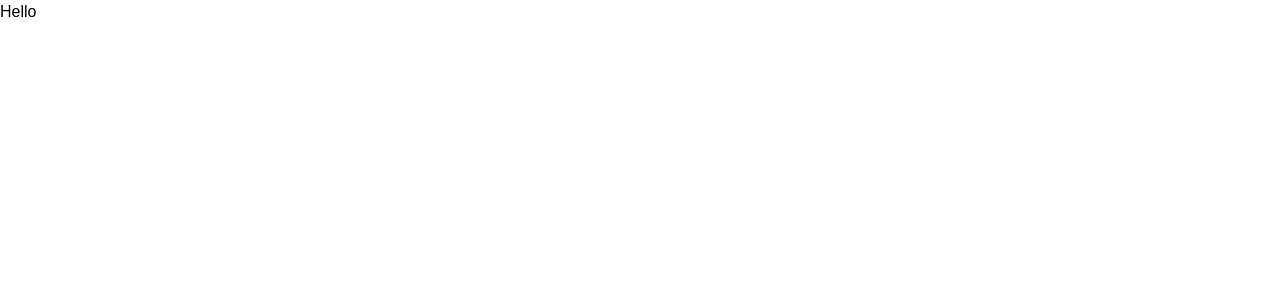
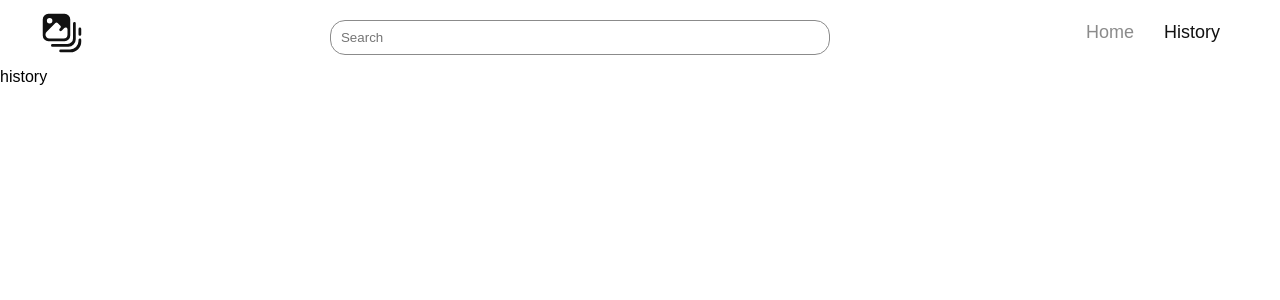
Before and after one commit to giorgileladze/photo-gallery, a React (Vite) app: page /history in a window 1280 px wide. Shown: the top 300 px of the page. Built offline with nearby package versions, Linux system fonts and the light colour scheme.

Commit message:
add routing and create basic components

```diff
--- a/src/App.tsx
+++ b/src/App.tsx
@@ -1,13 +1,21 @@
+import { Route, Routes } from 'react-router-dom'
 import './App.css'
+import Header from './components/Header'
+import Home from './pages/home'
+import History from './pages/history'
+import PageNotFound from './components/PageNotFound'
 
 function App() {
 
   return (
-    <>
-        <div>
-          Hello
-        </div>
-    </>
+    <div>
+      <Header></Header>
+      <Routes>
+        <Route path='/' element={<Home />}></Route>
+        <Route path='/history' element={<History />}></Route>
+        <Route path='*' element={<PageNotFound />}></Route>
+      </Routes>
+    </div>
   )
 }
 
--- /dev/null
+++ b/src/components/Header/header.tsx
@@ -0,0 +1,33 @@
+import { NavLink } from 'react-router-dom'
+import './style.css'
+import logo from '../../assets/logo.svg'
+
+function Header() {
+
+    return (
+        <header>
+            <div className="logo">
+                <NavLink to="/">
+                    <img src={logo} alt='Logo'/>
+                </NavLink>
+            </div>
+            <div className='search'>
+                <input type='text' placeholder='Search' />
+            </div>
+            <div className='menu'>
+                <nav>
+                    <ul>
+                        <li>
+                            <NavLink to="/">Home</NavLink>
+                        </li>
+                        <li>
+                            <NavLink to="/history">History</NavLink>
+                        </li>
+                    </ul>
+                </nav>
+            </div>
+        </header>
+    )
+}
+
+export default Header
--- /dev/null
+++ b/src/components/Header/index.tsx
@@ -0,0 +1,3 @@
+import Header from "./header";
+
+export default Header;
--- /dev/null
+++ b/src/components/Header/style.css
@@ -0,0 +1,60 @@
+header {
+    padding: 10px;
+    display: flex;
+    justify-content: space-between;
+    align-items: center;
+}
+
+/* --Logo-- */
+.logo {
+    width: 44px;
+    height: 44px;
+}
+
+/* --Search-- */
+.search input{
+    height: 30px;
+    border: 1px solid var(--secondary-color);
+    border-radius: 15px;
+    padding: 10px;
+}
+
+/* --Menu-- */
+.menu ul {
+    list-style: none;
+    padding: 0;
+    margin: 0;
+    display: flex;
+}
+
+.menu li {
+    margin-left: 10px;
+}
+
+.menu a {
+    color: var(--secondary-color);
+}
+
+.menu a.active {
+    color: var(--primary-color);
+}
+
+@media (min-width: 768px) {
+    header {
+        padding: 10px 40px;
+    }
+
+    .search input{
+        margin-top: 10px;
+        height: 35px;
+        width: 500px;
+    }
+
+    .menu li {
+        margin-right: 20px;
+    }
+
+    .menu a {
+        font-size: 18px;
+    }
+}
--- /dev/null
+++ b/src/components/PageNotFound/index.tsx
@@ -0,0 +1,3 @@
+import PageNotFound from "./pageNotFound";
+
+export default PageNotFound;
--- /dev/null
+++ b/src/components/PageNotFound/pageNotFound.tsx
@@ -0,0 +1,8 @@
+
+function PageNotFound() {
+  return (
+    <div>PageNotFound</div>
+  )
+}
+
+export default PageNotFound;
--- a/src/main.tsx
+++ b/src/main.tsx
@@ -1,10 +1,12 @@
 import React from 'react'
 import ReactDOM from 'react-dom/client'
 import App from './App.tsx'
-import './index.css'
+import { BrowserRouter } from 'react-router-dom'
 
 ReactDOM.createRoot(document.getElementById('root')!).render(
   <React.StrictMode>
-    <App />
+    <BrowserRouter>
+      <App />
+    </BrowserRouter>
   </React.StrictMode>,
 )
--- /dev/null
+++ b/src/pages/history.tsx
@@ -0,0 +1,8 @@
+
+const History = () => {
+  return (
+    <div>history</div>
+  )
+}
+
+export default History;
--- /dev/null
+++ b/src/pages/home.tsx
@@ -0,0 +1,8 @@
+
+const Home = () => {
+  return (
+    <div>home</div>
+  )
+}
+
+export default Home
```
